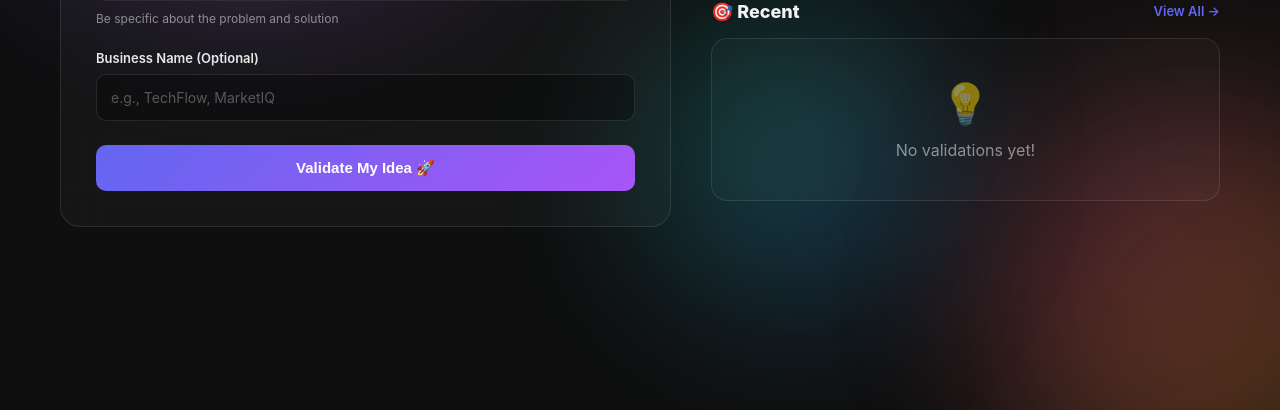
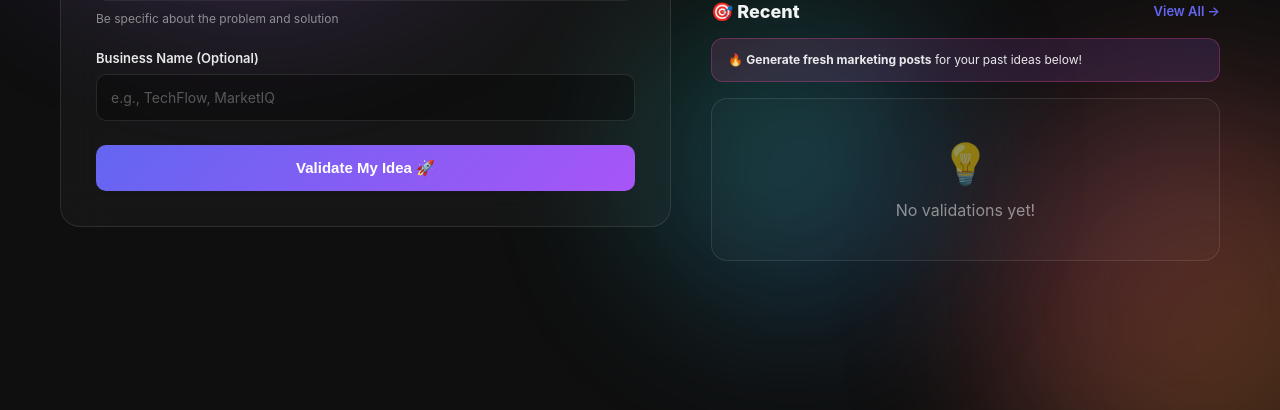
Before and after one commit to vedpalsodkar988-tech/Intelix-V2, a Flask app: template templates/dashboard.html in a window 1280 px wide. Shown: the part 390-800 px from the top of the page. Run offline with Flask 3, Linux system fonts and the light colour scheme; the template is opened without the code that fills it, so the values that code supplies are empty.

Commit message:
Add helper banner for marketing posts in dashboard
Added a helper banner to encourage generating marketing posts for recent validations.

```diff
--- a/templates/dashboard.html
+++ b/templates/dashboard.html
@@ -332,6 +332,19 @@
         .view-all-link:hover {
             color: #A855F7;
         }
+        .helper-banner {
+            background: linear-gradient(135deg, rgba(236, 72, 153, 0.15), rgba(139, 92, 246, 0.15));
+            border: 1px solid rgba(236, 72, 153, 0.3);
+            border-radius: 12px;
+            padding: 12px 16px;
+            margin-bottom: 16px;
+        }
+        .helper-banner p {
+            font-size: 12px;
+            color: rgba(255, 255, 255, 0.9);
+            line-height: 1.5;
+            margin: 0;
+        }
         .validation-item {
             background: rgba(255, 255, 255, 0.04);
             border: 1px solid rgba(255, 255, 255, 0.15);
@@ -501,6 +514,11 @@
                         <h3 class="section-title">🎯 Recent</h3>
                         <a href="/validations" class="view-all-link">View All →</a>
                     </div>
+
+                    <div class="helper-banner">
+                        <p>🔥 <strong>Generate fresh marketing posts</strong> for your past ideas below!</p>
+                    </div>
+
                     {% if recent_validations %}
                     {% for validation in recent_validations %}
                     <div class="validation-item">
```
